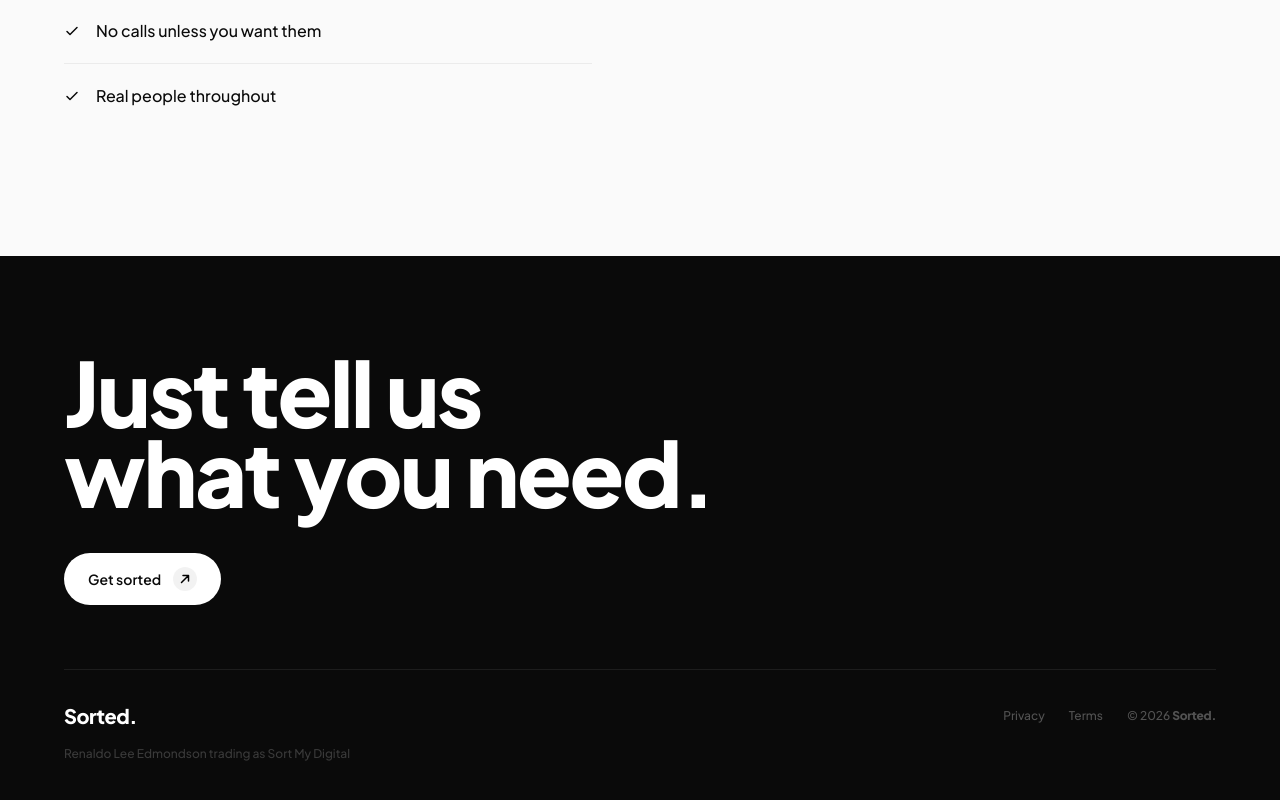
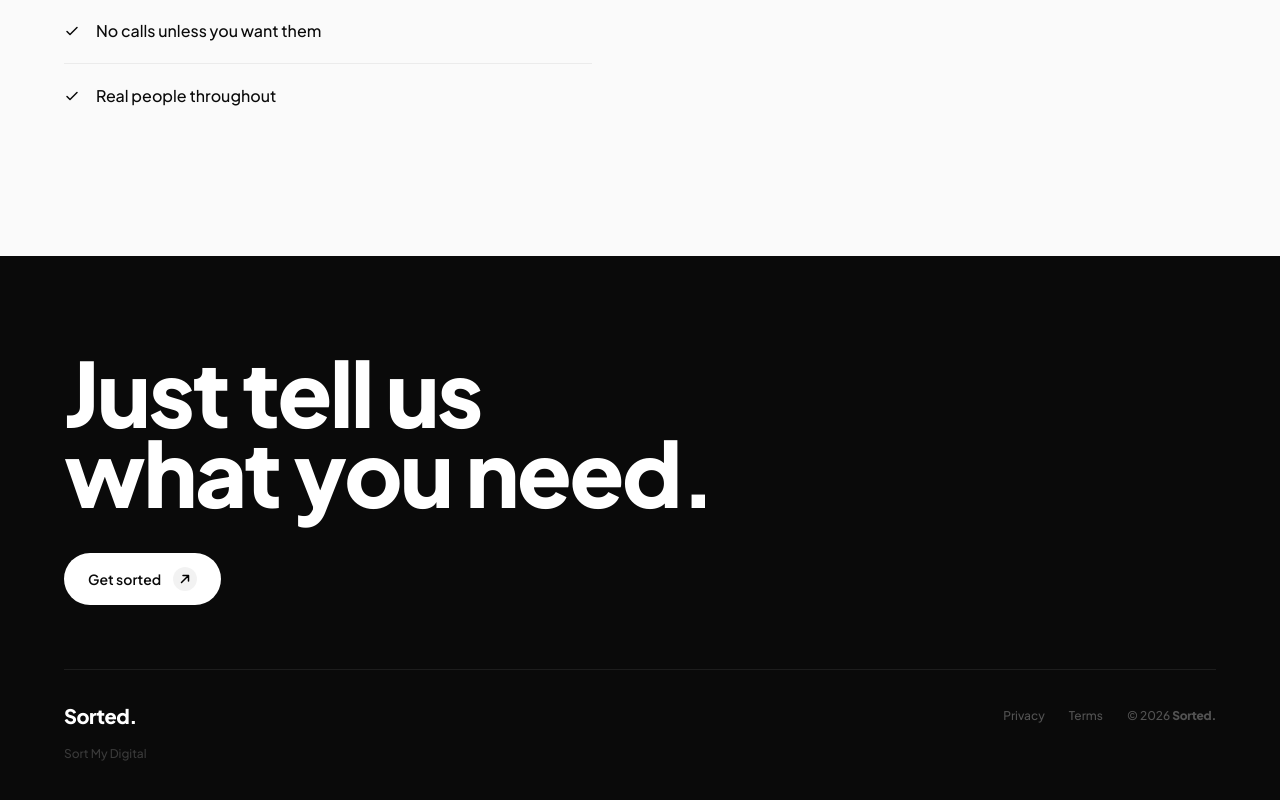
Before and after one commit to rennyreign/sorted, a Next.js app: page / in a window 1280 px wide. Shown: the part 4195-4995 px from the top of the page. Built offline with nearby package versions, Linux system fonts and the light colour scheme.

Commit message:
fix: update footer trading name to Sort My Digital

```diff
--- a/components/Footer.tsx
+++ b/components/Footer.tsx
@@ -31,7 +31,7 @@ export default function Footer() {
           </div>
         </div>
         <p className="text-xs text-[#3A3A3A] font-medium mt-4">
-          Renaldo Lee Edmondson trading as Sort My Digital
+          Sort My Digital
         </p>
 
       </div>
```
